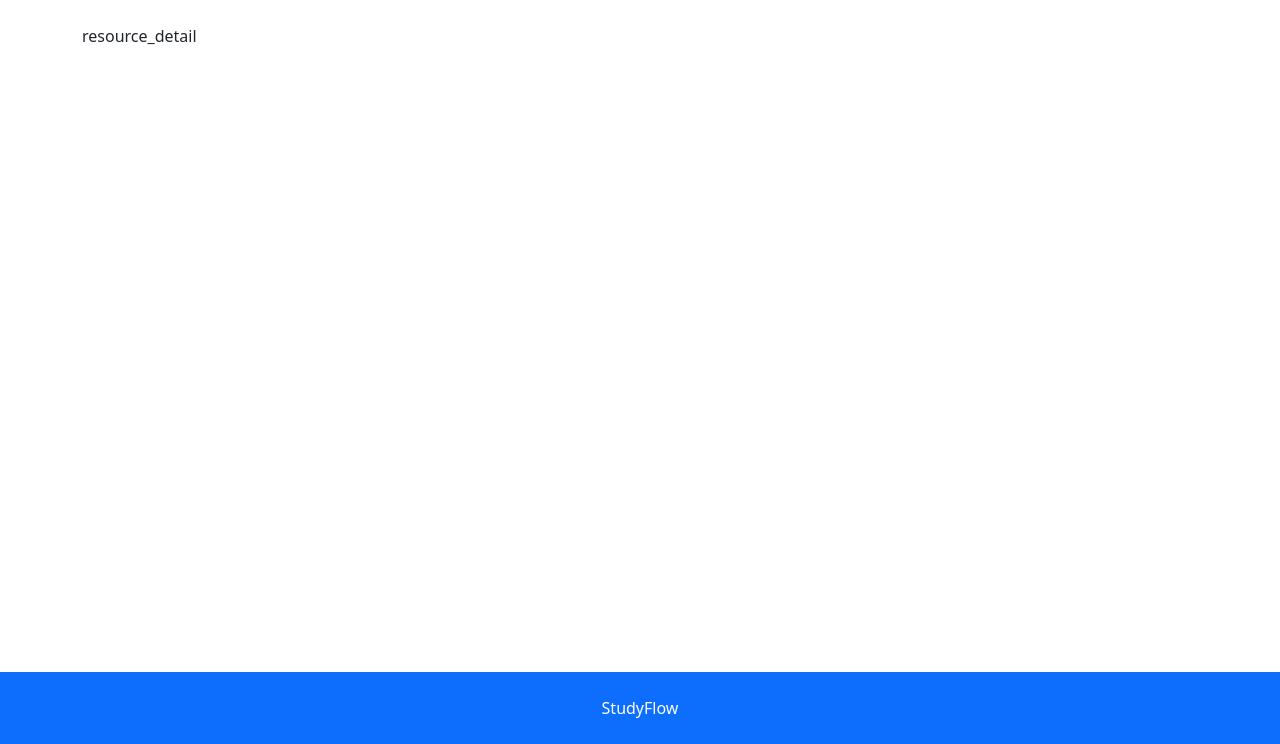
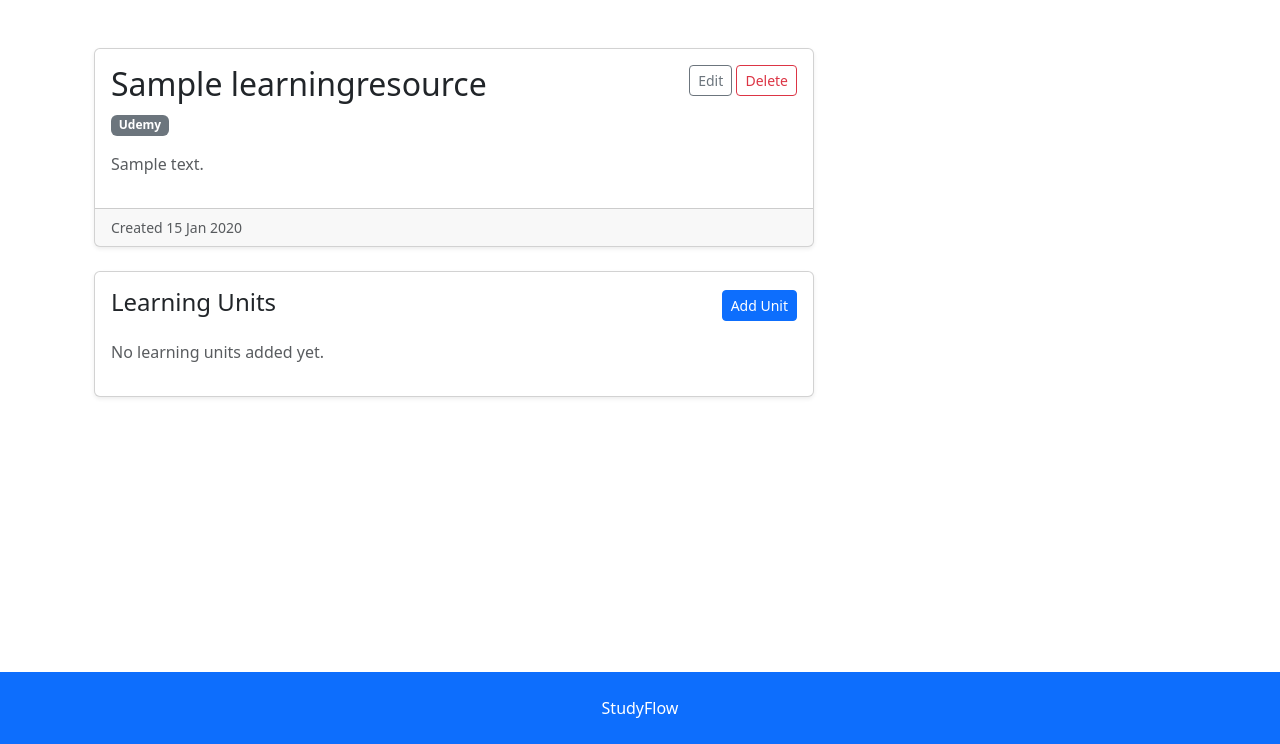
Before and after one commit to samiul40/studyflow, a Django app: page /learning/1/ in a window 1280 px wide. Shown: the part 56-800 px from the top of the page. Run offline with Django 5.2, Linux system fonts and the light colour scheme; a user stored in the database is signed in; tables that the repository leaves empty hold one stand-in row (values such as "Sample post"); some libraries are stand-ins or nearby versions.

Commit message:
page to show learning resource detail

```diff
--- a/web/learning/templates/resources/resource_detail.html
+++ b/web/learning/templates/resources/resource_detail.html
@@ -1,4 +1,102 @@
 {% extends "base.html" %}
+
+{% block title %}
+{{ resource.title }}
+{% endblock %}
+
 {% block content %}
-<p>resource_detail</p>
-{% endblock %}Ì
+<div class="container mt-4">
+
+    <div class="row">
+        <div class="col-md-8">
+
+            <!-- Resource Info -->
+            <div class="card shadow-sm mb-4">
+                <div class="card-body">
+
+                    <div class="d-flex justify-content-between align-items-start">
+                        <div>
+                            <h2 class="card-title">{{ resource.title }}</h2>
+
+                            <span class="badge bg-secondary">
+                                {{ resource.get_resource_type_display }}
+                            </span>
+                        </div>
+
+                        <div>
+                            <a href="{% url 'resources:resource_update' resource.pk %}" class="btn btn-sm btn-outline-secondary">
+                                Edit
+                            </a>
+
+                            <a href="{% url 'resources:resource_delete' resource.pk %}" class="btn btn-sm btn-outline-danger">
+                                Delete
+                            </a>
+                        </div>
+                    </div>
+
+                    {% if resource.description %}
+                        <p class="mt-3 text-muted">
+                            {{ resource.description }}
+                        </p>
+                    {% endif %}
+
+                </div>
+
+                <div class="card-footer text-muted small">
+                    Created {{ resource.created_at|date:"d M Y" }}
+                </div>
+            </div>
+
+            <!-- Learning Units -->
+            <div class="card shadow-sm">
+                <div class="card-body">
+
+                    <div class="d-flex justify-content-between align-items-center mb-3">
+                        <h4>Learning Units</h4>
+
+                        <a href="#" class="btn btn-sm btn-primary">
+                            Add Unit
+                        </a>
+                    </div>
+
+                    {% if resource.learningunit_set.all %}
+                        <ul class="list-group">
+
+                            {% for unit in resource.learningunit_set.all %}
+                                <li class="list-group-item d-flex justify-content-between align-items-center">
+
+                                    <div>
+                                        <strong>{{ unit.title }}</strong>
+
+                                        {% if unit.notes %}
+                                            <p class="small text-muted mb-0">
+                                                {{ unit.notes|truncatewords:15 }}
+                                            </p>
+                                        {% endif %}
+                                    </div>
+
+                                    <span class="badge bg-success">
+                                        {{ unit.get_status_display }}
+                                    </span>
+
+                                </li>
+                            {% endfor %}
+
+                        </ul>
+                    {% else %}
+
+                        <p class="text-muted">
+                            No learning units added yet.
+                        </p>
+
+                    {% endif %}
+
+                </div>
+            </div>
+
+        </div>
+
+    </div>
+
+</div>
+{% endblock %}
```
